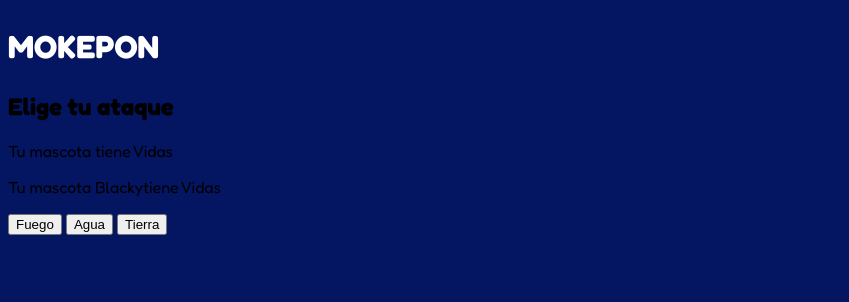
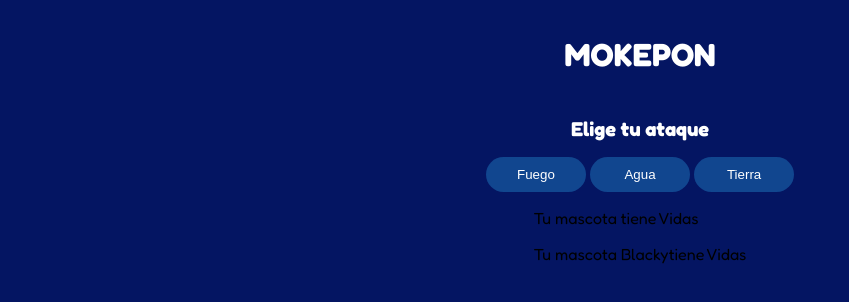
Before and after one commit to carorioscc/curso-basico, a plain HTML site: page mokepon.html in a window 1280 px wide. Both pictures are taken after a click on the button "Seleccionar". Shown: the whole page, without its empty margins (0-849 px from the left). Drawn offline with Linux system fonts and the light colour scheme.

Commit message:
Agrgando estilos a seleccion-ataque

```diff
--- a/js/mokepon.js
+++ b/js/mokepon.js
@@ -120,7 +120,7 @@ function seleccionarMascotaJugador(){
 
     let sectionSeleccionarAtaque = document.getElementById('seleccion-ataque')
     //style guarda los estilos
-    sectionSeleccionarAtaque.style.display='block'
+    sectionSeleccionarAtaque.style.display='flex'
 
     let inputBlacky=document.getElementById('blacky'),
      inputCoco=document.getElementById('coco'),
--- a/mokepon.html
+++ b/mokepon.html
@@ -31,27 +31,37 @@
                 </label>
                 <input type="radio" name="mascota" id="charly"/>
             </div>
-
-
             <button id="btn-mascota">Seleccionar</button>
         </section>
+
         <section id="seleccion-ataque">
             <h1 class="titulo">MOKEPON</h1>
-            <h2>Elige tu ataque</h2>
-            <p>Tu mascota <span id="mascota-jugador"></span>tiene <span id="vidas-jugador"></span> Vidas</p>
-            <p>Tu mascota <span id="mascota-enemigo"></span>tiene <span id="vidas-enemigo"></span> Vidas</p>
-            <p>
-                <button id="btn-fuego">Fuego</button>
-                <button id="btn-agua">Agua</button>
-                <button id="btn-tierra">Tierra</button>
-            </p>
-        </section>
-        <section id="mensajes">
+
+            <h2 class="subtitulo">Elige tu ataque</h2>
+
+            <div>
+                <button id="btn-fuego" class="btn-de-ataque">Fuego</button>
+                <button id="btn-agua" class="btn-de-ataque">Agua</button>
+                <button id="btn-tierra" class="btn-de-ataque">Tierra</button>
+            </div>
+
+            <div>
+                <section id="mensajes">
+
+                </section>
+                <section id="reiniciar">
+                    <button id="btn-reiniciar">Reiniciar</button>
+                </section>
+
+            </div>
+            <div>
+                <p>Tu mascota <span id="mascota-jugador"></span>tiene <span id="vidas-jugador"></span> Vidas</p>
+                <p>Tu mascota <span id="mascota-enemigo"></span>tiene <span id="vidas-enemigo"></span> Vidas</p>
+
+            </div>
 
         </section>
-        <section id="reiniciar">
-            <button id="btn-reiniciar">Reiniciar</button>
-        </section>
+
 
     </body>
 </html>
--- a/styles.css
+++ b/styles.css
@@ -34,7 +34,7 @@ etiquetas padres que tengan elementos por dentro
     align-items: center;
 }
 
-.tarjeta{
+.tarjetas{
     display: flex;
     /* gap espaciado*/
     gap :10px;
@@ -51,11 +51,9 @@ etiquetas padres que tengan elementos por dentro
 /*Padding espaciado interno, margin espaciado externo*/
 
 .tarjeta-de-mokepon {
-
-
     width: 180px;
     height: 100px;
-    background: aquamarine;
+    background:  #11468F;
     padding: 10px;
     box-sizing: border-box;
     margin: 10px;
@@ -73,8 +71,36 @@ etiquetas padres que tengan elementos por dentro
     width: 80px;
 
 }
+/*De acuerdo a las manecillas de reloj*/
+#btn-mascota {
+    width: 180px;
+    height: 40px;
+    border-radius: 20px;
+    background: transparent;
+    border: 2px solid white;
+    color: white;
+    margin-top: 30px;
+}
 /*selector de tipo*/
 input {
     display: none;
 
 }
+/*primero con el div mas grande */
+
+#seleccion-ataque {
+    /*display: flex;esto esta en el js*/
+    flex-direction: column;
+    align-items: center;
+}
+
+.btn-de-ataque{
+    background-color: #11468F;
+    box-sizing: border-box;
+    padding: 10px;
+    border-radius: 20px;
+    border: transparent;
+    width: 100px;
+    color: white;
+    font-family:sans-serif;
+}
```
